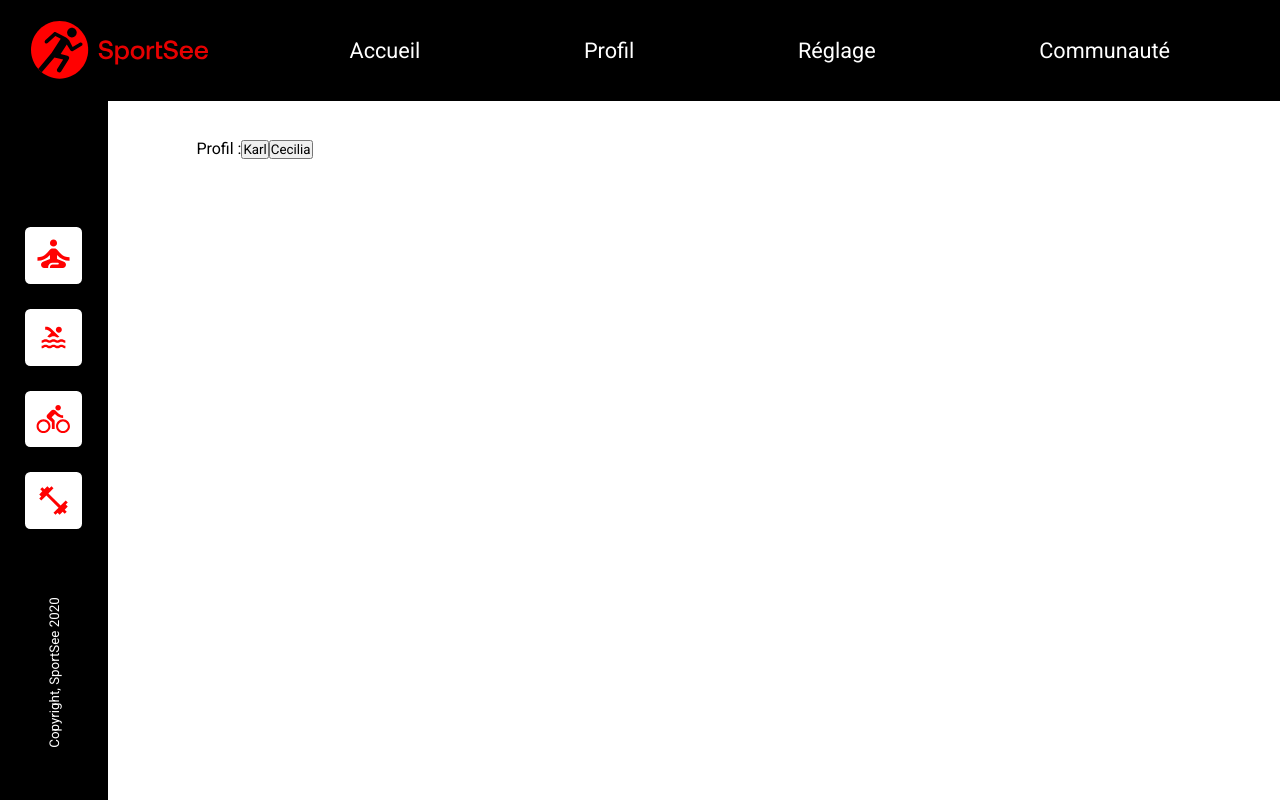
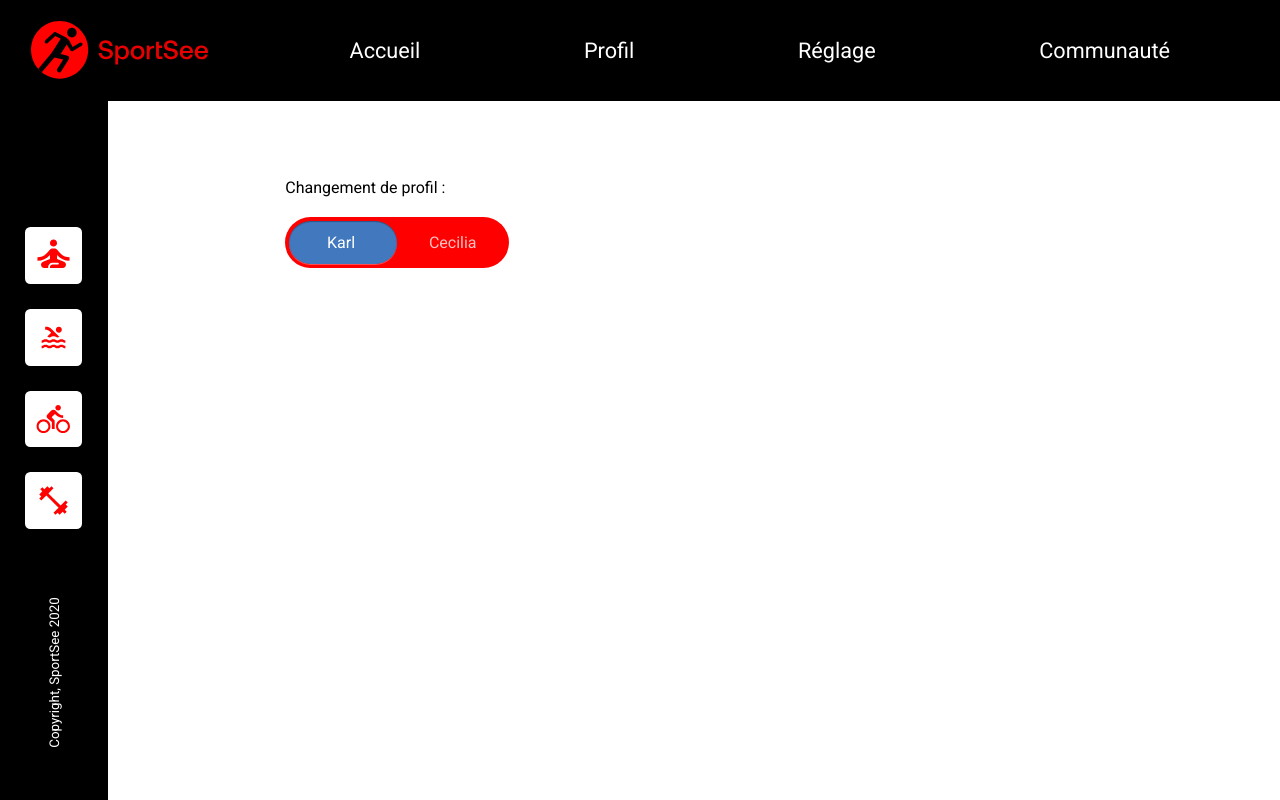
Before and after one commit to Neihos/sportsee, a React (Vite) app in the folder frontend/: page /profil in a window 1280 px wide. Built offline with nearby package versions, Linux system fonts and the light colour scheme.

Commit message:
update PerformanceChart

```diff
--- a/frontend/src/components/PerformanceChart.jsx
+++ b/frontend/src/components/PerformanceChart.jsx
@@ -14,33 +14,31 @@
   if (loading) return <div className={styles["chart"]}>Chargement…</div>;
   if (error) return <div className={styles["chart"]}>Erreur : {error}</div>;
 
-  // Reformatage des données pour Recharts
-  const kindMap = {
-    1: "Cardio",
-    2: "Energie",
-    3: "Endurance",
-    4: "Force",
-    5: "Vitesse",
-    6: "Intensité",
+  // Ordre attendu par la maquette (utilise les clés EN des données)
+  const order = [
+    "intensity",
+    "speed",
+    "strength",
+    "endurance",
+    "energy",
+    "cardio",
+  ];
+  const orderIndex = order.reduce((acc, k, i) => ((acc[k] = i), acc), {});
+
+  // Traduction EN -> FR pour l'affichage des ticks
+  const fr = {
+    cardio: "Cardio",
+    energy: "Énergie",
+    endurance: "Endurance",
+    strength: "Force",
+    speed: "Vitesse",
+    intensity: "Intensité",
   };
 
-  const formattedData = data.data.map((item) => ({
-    value: item.value,
-    kind: kindMap[item.kind],
-  }));
-
-  // Nouveau tableau pour le tri des données par rapport à la maquette figma
-  const desiredOrder = [
-    "Intensité",
-    "Vitesse",
-    "Force",
-    "Endurance",
-    "Energie",
-    "Cardio",
-  ];
-
-  const orderedData = desiredOrder.map((kind) =>
-    formattedData.find((item) => item.kind === kind)
+  // Trie sans perdre d’entrées et sans produire d'undefined
+  const base = Array.isArray(data?.data) ? data.data : [];
+  const orderedData = [...base].sort(
+    (a, b) => (orderIndex[a?.kind] ?? 999) - (orderIndex[b?.kind] ?? 999)
   );
 
   return (
@@ -53,6 +51,7 @@
             tick={{ fill: "#fff" }}
             tickLine={false}
             axisLine={false}
+            tickFormatter={(k) => fr[k] ?? k}
           />
           <Radar
             dataKey="value"
--- a/frontend/src/data/models/normalizeData.js
+++ b/frontend/src/data/models/normalizeData.js
@@ -49,10 +49,19 @@
     const { userId = null, kind = {}, data = [] } = api;
 
     this.userId = userId;
-    this.kind = kind;
+
+    const kindMap = kind ?? {
+      1: "Cardio",
+      2: "Energie",
+      3: "Endurance",
+      4: "Force",
+      5: "Vitesse",
+      6: "Intensité",
+    };
+
     this.data = data.map((item) => ({
       value: item.value ?? 0,
-      kind: item.kind ?? null,
+      kind: kindMap[item.kind] ?? item.kind ?? null,
     }));
   }
 }
--- a/frontend/src/pages/Profil.jsx
+++ b/frontend/src/pages/Profil.jsx
@@ -1,4 +1,5 @@
 import { useState, useEffect } from "react";
+import "../styles/pages/Profil.scss"
 
 export default function Profil() {
   const [userId, setUserId] = useState(
@@ -9,15 +10,23 @@
     localStorage.setItem("uid", String(userId));
   }, [userId]);
 
+  const handleToggle = (e) => {
+    setUserId(e.target.checked ? 18 : 12);
+  };
+
   return (
-    <>
-      <span>Profil :</span>
-      <button onClick={() => setUserId(12)} aria-pressed={userId === 12}>
-        Karl
-      </button>
-      <button onClick={() => setUserId(18)} aria-pressed={userId === 18}>
-        Cecilia
-      </button>
-    </>
+    <main id="profilPage">
+      <span>Changement de profil :</span>
+      <label htmlFor="filter" className="switch" aria-label="Toggle Filter">
+        <input
+          type="checkbox"
+          id="filter"
+          checked={userId === 18}
+          onChange={handleToggle}
+        />
+        <span>Karl</span>
+        <span>Cecilia</span>
+      </label>
+    </main>
   );
 }
--- /dev/null
+++ b/frontend/src/styles/pages/Profil.scss
@@ -0,0 +1,108 @@
+#profilPage {
+    display: flex;
+    flex-direction: column;
+    gap: 20px;
+}
+
+.switch {
+  --_switch-bg-clr: #ff0000;
+  --_switch-padding: 4px;
+  --_slider-bg-clr: rgba(0, 162, 255, 0.747);
+  --_slider-bg-clr-on: rgba(230, 4, 162, 0.76);
+  --_slider-txt-clr: #ffffff;
+  --_label-padding: 1rem 2rem;
+  --_switch-easing: cubic-bezier(
+    0.47,
+    1.64,
+    0.41,
+    0.8
+  );
+  color: white;
+  width: fit-content;
+  display: flex;
+  justify-content: center;
+  position: relative;
+  border-radius: 9999px;
+  cursor: pointer;
+  display: grid;
+  grid-template-columns: repeat(2, minmax(0, 1fr));
+  position: relative;
+  isolation: isolate;
+}
+
+.switch input[type="checkbox"] {
+  position: absolute;
+  width: 1px;
+  height: 1px;
+  padding: 0;
+  margin: -1px;
+  overflow: hidden;
+  clip: rect(0, 0, 0, 0);
+  white-space: nowrap;
+  border-width: 0;
+}
+.switch > span {
+  display: grid;
+  place-content: center;
+  transition: opacity 300ms ease-in-out 150ms;
+  padding: var(--_label-padding);
+}
+.switch::before,
+.switch::after {
+  content: "";
+  position: absolute;
+  border-radius: inherit;
+  transition: inset 150ms ease-in-out;
+}
+
+.switch::before {
+  background-color: var(--_slider-bg-clr);
+  inset: var(--_switch-padding) 50% var(--_switch-padding)
+    var(--_switch-padding);
+  transition:
+    inset 500ms var(--_switch-easing),
+    background-color 500ms ease-in-out;
+  z-index: -1;
+  box-shadow:
+    inset 0 1px 1px rgba(0, 0, 0, 0.3),
+    0 1px rgba(255, 255, 255, 0.3);
+}
+
+.switch::after {
+  background-color: var(--_switch-bg-clr);
+  inset: 0;
+  z-index: -2;
+}
+
+.switch:focus-within::after {
+  inset: -0.25rem;
+}
+.switch:has(input:checked):hover > span:first-of-type,
+.switch:has(input:not(:checked)):hover > span:last-of-type {
+  opacity: 1;
+  transition-delay: 0ms;
+  transition-duration: 100ms;
+}
+
+.switch:has(input:checked):hover::before {
+  inset: var(--_switch-padding) var(--_switch-padding) var(--_switch-padding)
+    45%;
+}
+.switch:has(input:not(:checked)):hover::before {
+  inset: var(--_switch-padding) 45% var(--_switch-padding)
+    var(--_switch-padding);
+}
+
+.switch:has(input:checked)::before {
+  background-color: var(--_slider-bg-clr-on);
+  inset: var(--_switch-padding) var(--_switch-padding) var(--_switch-padding)
+    50%;
+}
+
+.switch > span:last-of-type,
+.switch > input:checked + span:first-of-type {
+  opacity: 0.75;
+}
+.switch > input:checked ~ span:last-of-type {
+  opacity: 1;
+}
```
Also changed, not shown: 1 other file (tests, documents, lock files or other folders).
